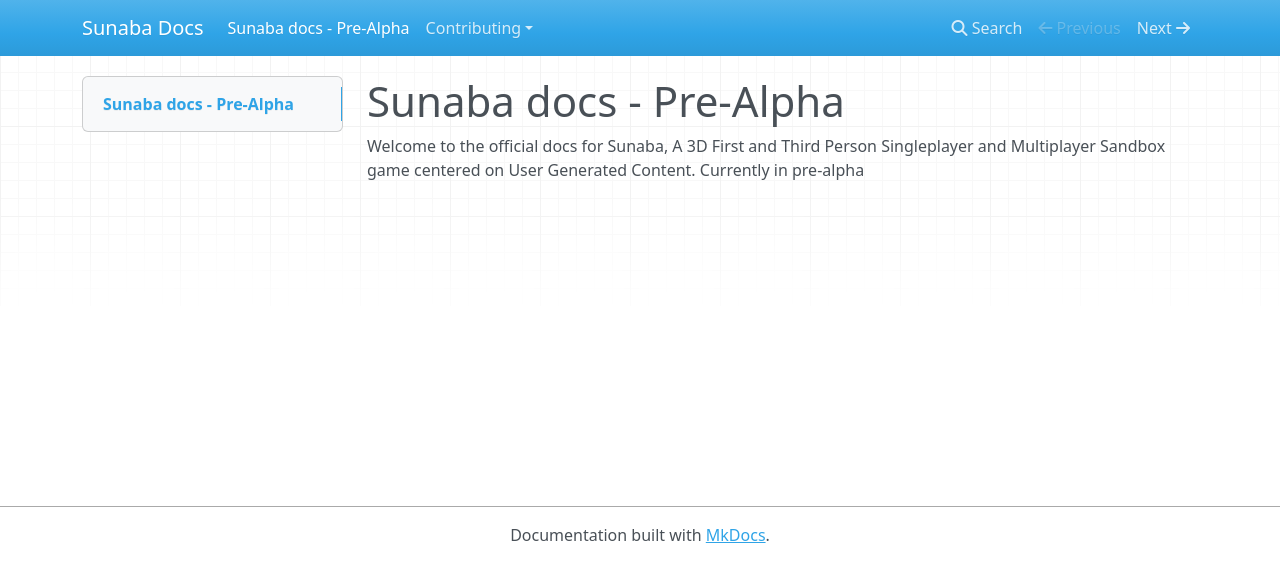
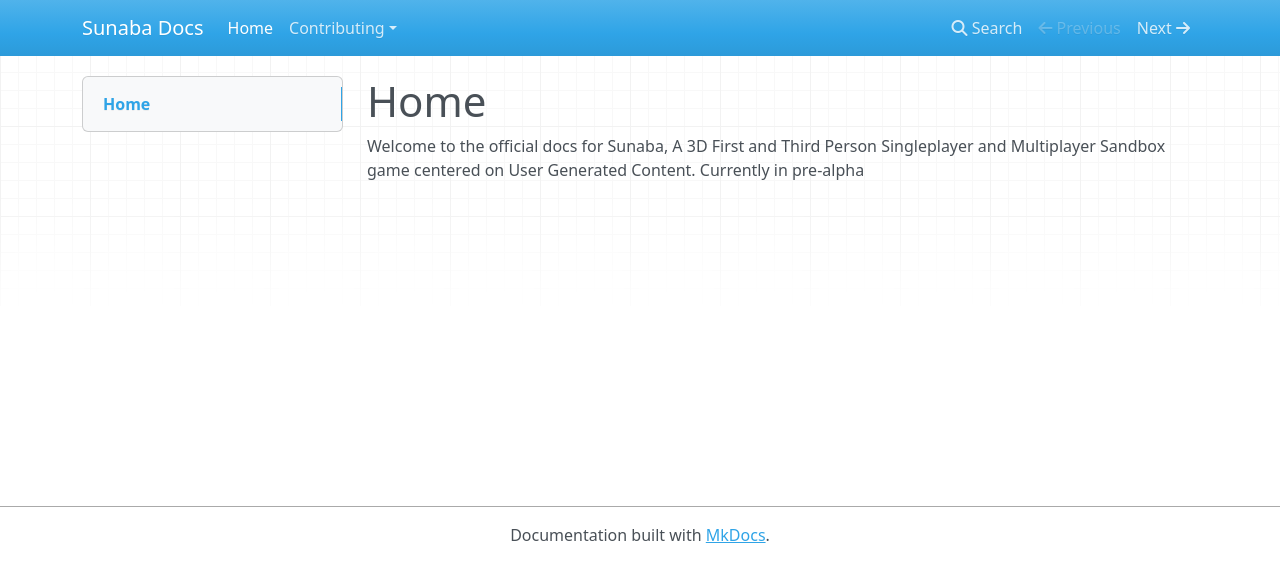
Before and after one commit to sunabagg/sunaba-docs, an MkDocs documentation site: the page built from docs/index.md, in a window 1280 px wide. Shown: the top 582 px of the page. Built offline with MkDocs 1.6.1, drawn with Linux system fonts in a browser that asks for light colours; nearby versions of some CDN libraries.

Commit message:
Update index.md

```diff
--- a/docs/index.md
+++ b/docs/index.md
@@ -1,2 +1,2 @@
-# Sunaba docs - Pre-Alpha
+# Home
 Welcome to the official docs for Sunaba, A 3D First and Third Person Singleplayer and Multiplayer Sandbox game centered on User Generated Content. Currently in pre-alpha
```
